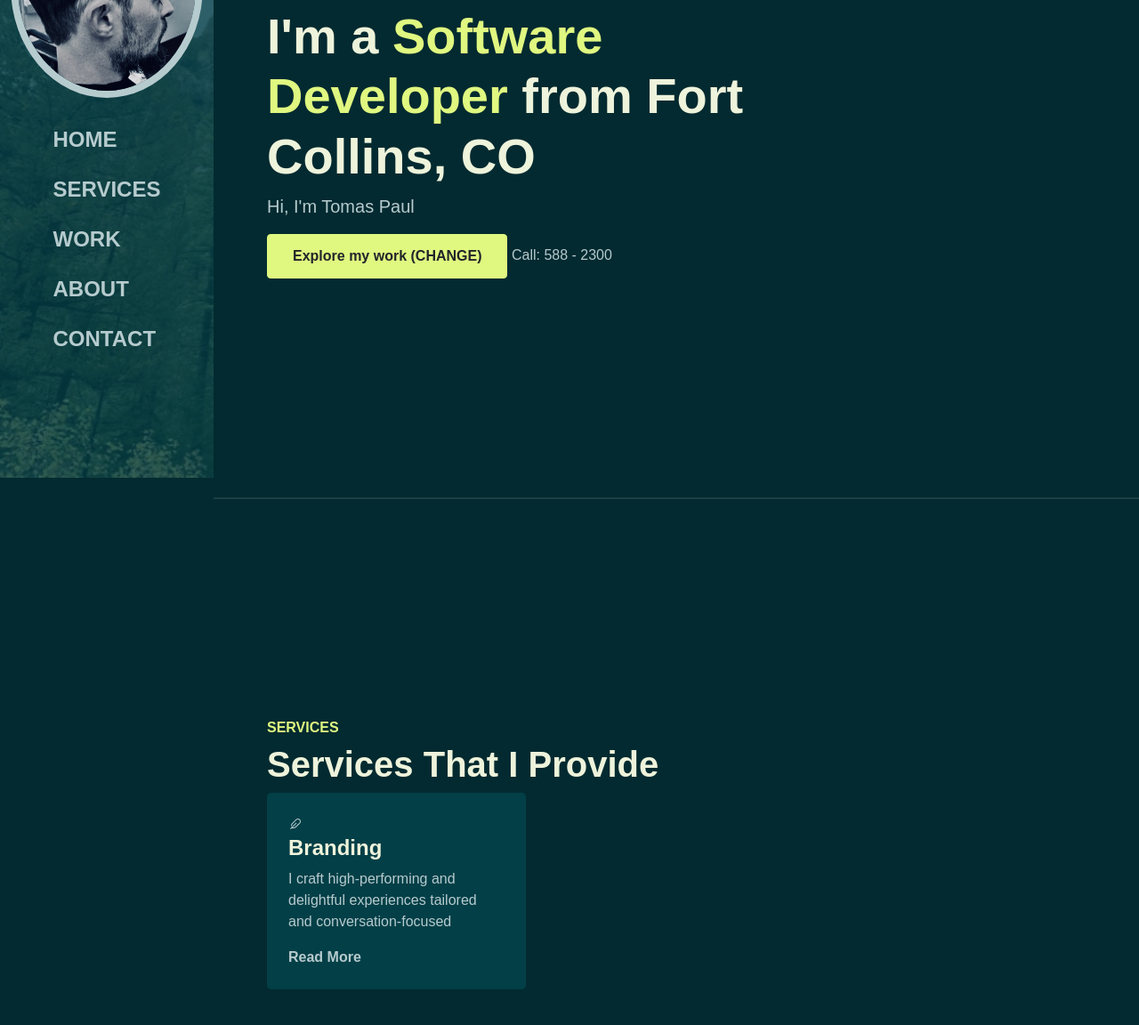
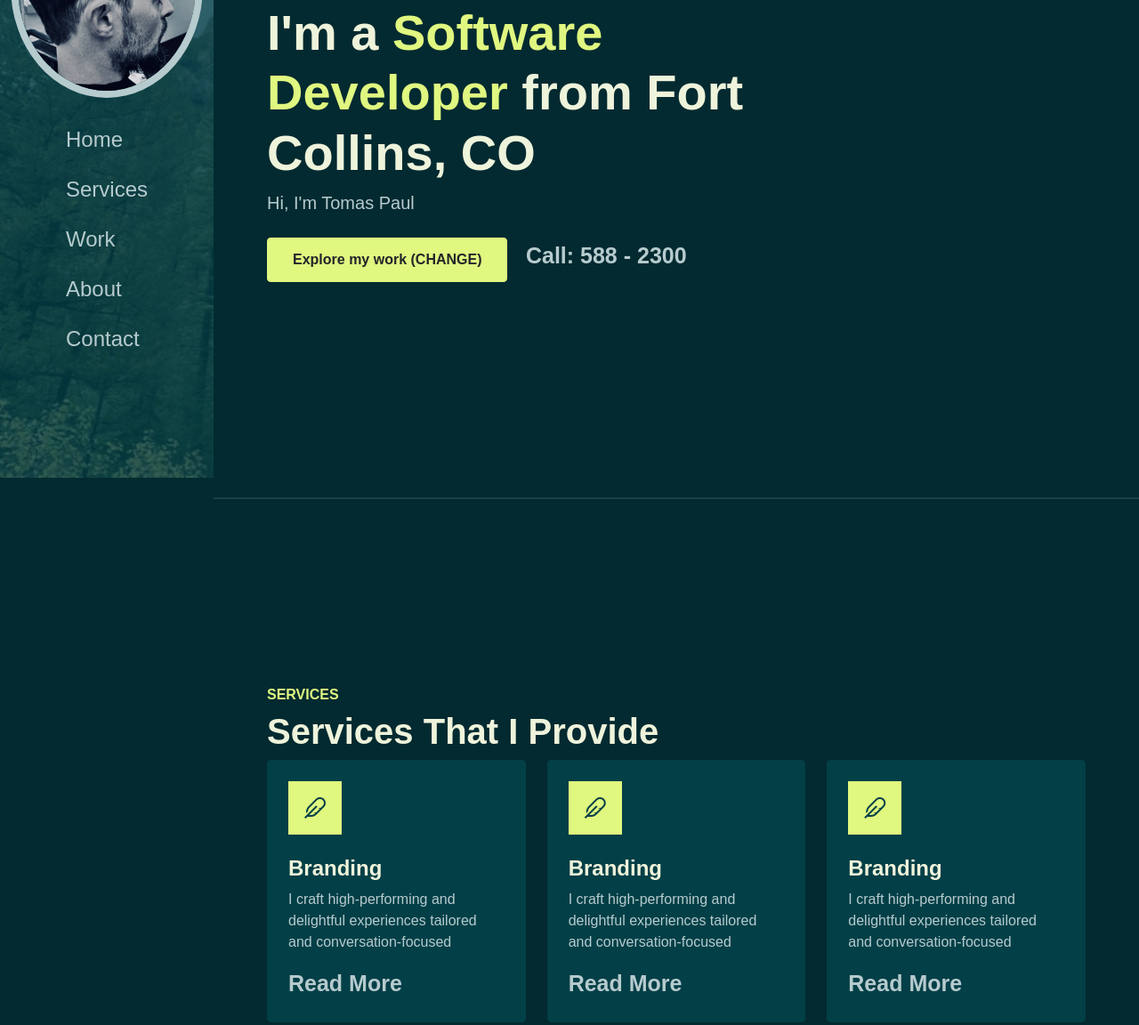
Before and after one commit to RThemian/TomasPaulPortfolio, a plain HTML site: page index.html in a window 1280 px wide. Shown: the part 263-1415 px from the top of the page at 89% size. Drawn offline with Linux system fonts and the light colour scheme; a web font is replaced by a local one.

Commit message:
added extra services

```diff
--- a/assets/css/style.css
+++ b/assets/css/style.css
@@ -58,12 +58,20 @@ img {
 
 /*NAVBAR*/
 
-.navbar,
-.nav-link {
+.navbar .nav-link {
   font-weight: 900;
   text-transform: uppercase;
   color: var(--color-body);
 }
+
+.navbar .navlink:hover {
+  color: var(--color-brand);
+}
+
+.navbar .nav-link.active {
+  color: var(--color-brand);
+}
+
 .nav-item {
   margin-bottom: 20px;
 }
@@ -112,12 +120,11 @@ img {
 }
 
 .link-custom {
-  font-weight: 700;
+  font-weight: 900;
+  font-size: 25px;
   position: relative;
 }
-.bg-base {
-  background-color: var(--color-base);
-}
+
 .link-custom::after {
   content: "";
   position: absolute;
@@ -129,9 +136,28 @@ img {
   transition: all 0.4s;
 }
 
+.link-custom:hover::after {
+  width: 100%;
+}
+
+.bg-base {
+  background-color: var(--color-base);
+}
+
 .shadow-effect {
   transition: all 0.5s;
 }
 .shadow-effect:hover {
   box-shadow: -6px 6px 0 0 var(--color-brand);
 }
+
+.iconbox {
+  width: 60px;
+  height: 60px;
+  display: flex;
+  align-items: center;
+  justify-content: center;
+  font-size: 32px;
+  background-color: var(--color-brand);
+  color: var(--color-base);
+}
--- a/index.html
+++ b/index.html
@@ -14,7 +14,8 @@
     <link rel="stylesheet" href="./assets/css/line-awesome.min.css" />
     <link rel="stylesheet" href="./assets/css/style.css" />
   </head>
-  <body>
+
+  <body data-spy="scroll" data-target="navbar">
     <!-- NAVBAR-->
     <nav class="navbar navbar-expand-lg navbar-dark fixed-top">
       <div class="container flex-lg-column">
@@ -39,20 +40,31 @@
         <div class="collapse navbar-collapse" id="navbarNav">
           <ul class="navbar-nav ms-auto flex-lg-column fs-4">
             <li class="nav-item">
-              <a aria-current="page" href="#home">Home</a>
+              <a class=nav-link" aria-current="page" href="#home"
+                >Home</a
+              >
             </li>
             <li class="nav-item">
-              <a aria-current="page" href="#services">Services</a>
+              <a class=nav-link" aria-current="page" href="#services"
+                >Services</a
+              >
             </li>
             <li class="nav-item">
-              <a aria-current="page" href="#work">Work</a>
+              <a class=nav-link" aria-current="page" href="#work"
+                >Work</a
+              >
             </li>
-            <li class="nav-item link-custom">
-              <a aria-current="page" href="#about">About</a>
+
+            <li class="nav-item">
+              <a class=nav-link" aria-current="page" href="#about"
+                >About</a
+              >
             </li>
             <li class="nav-item">
-              <a aria-current="page" href="#contact">Contact</a>
-            </li>
+              <a class=nav-link" aria-current="page" href="#contact"
+                >Contact</a
+              >
+
           </ul>
         </div>
       </div>
@@ -71,9 +83,11 @@
                 <span class="text-brand">Software Developer</span> from Fort
                 Collins, CO
               </h1>
-              <p class="lead">Hi, I'm Tomas Paul</p>
-              <a href="#work" class="btn btn-brand">Explore my work (CHANGE)</a>
-              <a href="#work">Call: 588 - 2300</a>
+              <p class="lead mt-2 mb-4">Hi, I'm Tomas Paul</p>
+              <a href="#work" class="btn btn-brand me-3"
+                >Explore my work (CHANGE)</a
+              >
+              <a href="#work" class="link-custom">Call: 588 - 2300</a>
             </div>
           </div>
         </div>
@@ -94,7 +108,33 @@
                 <div class="iconbox">
                   <i class="las la-feather"></i>
                 </div>
-                <h4>Branding</h4>
+                <h4 class="mt-4 mb-2">Branding</h4>
+                <p>
+                  I craft high-performing and delightful experiences tailored
+                  and conversation-focused
+                </p>
+                <a href="#" class="link-custom">Read More</a>
+              </div>
+            </div>
+            <div class="col-md-4">
+              <div class="service p-4 bg-base rounded-3 shadow-effect">
+                <div class="iconbox">
+                  <i class="las la-feather"></i>
+                </div>
+                <h4 class="mt-4 mb-2">Branding</h4>
+                <p>
+                  I craft high-performing and delightful experiences tailored
+                  and conversation-focused
+                </p>
+                <a href="#" class="link-custom">Read More</a>
+              </div>
+            </div>
+            <div class="col-md-4">
+              <div class="service p-4 bg-base rounded-3 shadow-effect">
+                <div class="iconbox">
+                  <i class="las la-feather"></i>
+                </div>
+                <h4 class="mt-4 mb-2">Branding</h4>
                 <p>
                   I craft high-performing and delightful experiences tailored
                   and conversation-focused
```
